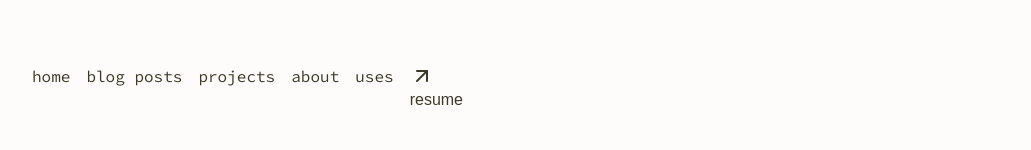
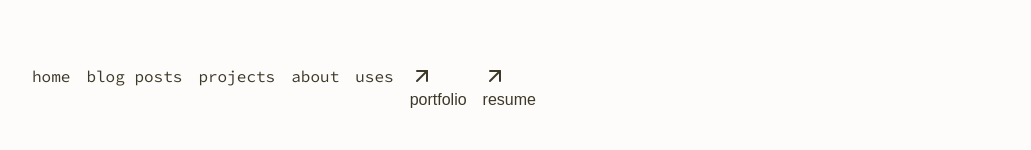
Before and after one commit to timrodz/timrodz.dev, a Next.js app in the folder apps/blog/: page / in a window 1280 px wide. Shown: the top 150 px of the page, without its empty margins (120-1151 px from the left). Built offline with nearby package versions, Linux system fonts and the light colour scheme; no server answers; a web font is replaced by a local one.

Commit message:
feat: Portfolio link in blog navbar

```diff
--- a/apps/blog/components/navbar.tsx
+++ b/apps/blog/components/navbar.tsx
@@ -24,6 +24,9 @@ export function Navbar() {
             </Link>
           );
         })}
+        <LinkCTA href="https://www.timrodz.dev" target="_blank" subtle>
+          portfolio
+        </LinkCTA>
         <LinkCTA href="/resume-juan-rodriguez.pdf" target="_blank" subtle>
           resume
         </LinkCTA>
```
